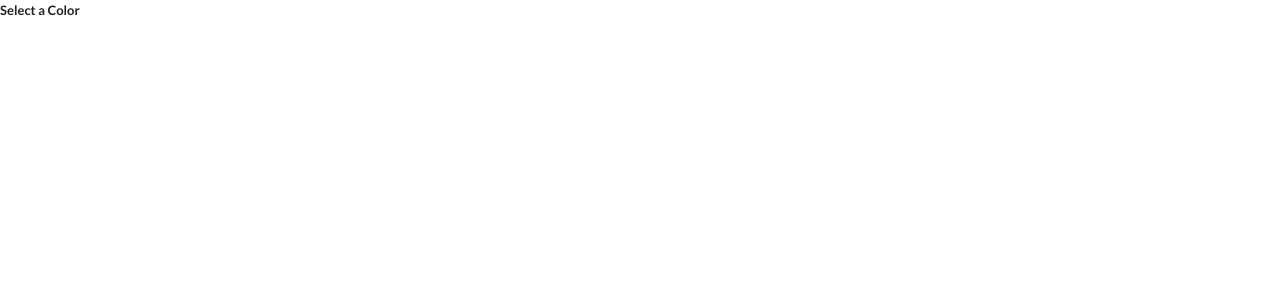
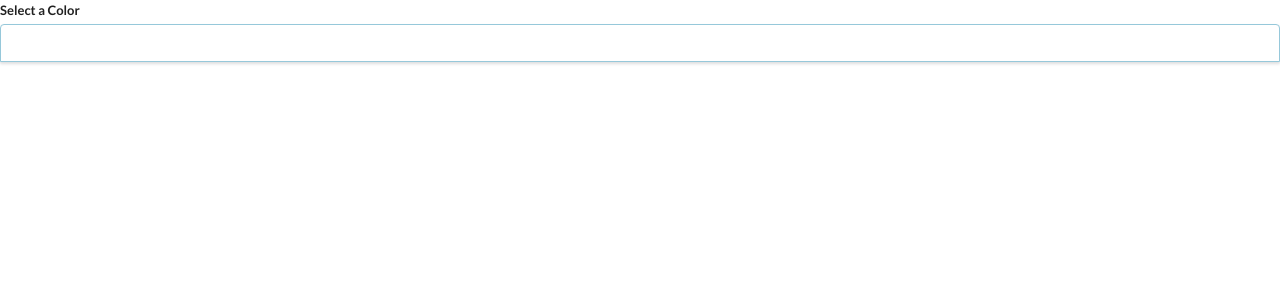
Before and after one commit to o0p/react-widgets, a React (Create React App) app: page / in a window 1280 px wide. Shown: the top 300 px of the page. Built offline with nearby package versions, Linux system fonts and the light colour scheme.

Commit message:
Add dropdown selection ui

```diff
--- a/src/components/Dropdown.js
+++ b/src/components/Dropdown.js
@@ -12,6 +12,7 @@ const Dropdown = ({ options }) => {
     <div className="ui form">
       <div className="field">
         <label className="label">Select a Color</label>
+        <div className="ui selection dropdown visible active"></div>
       </div>
     </div>
   );
```
